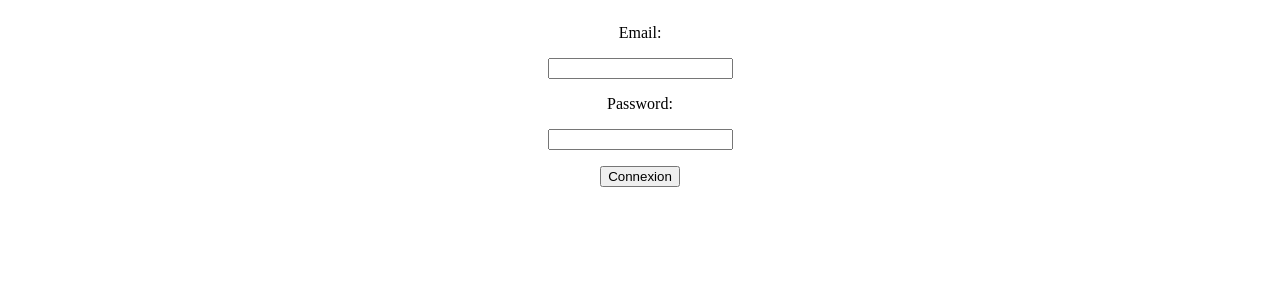
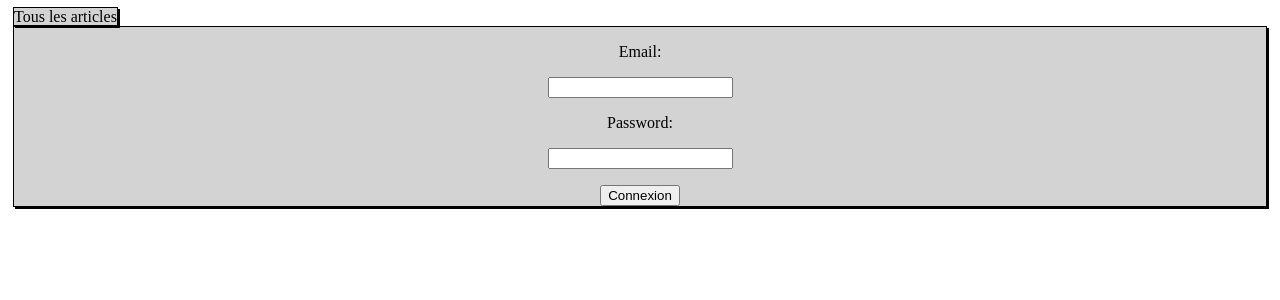
Before and after one commit to mithridatem/projet_concepteur, a PHP site: the page made by view/connect.php in a window 1280 px wide. Shown: the top 300 px of the page. Run offline with PHP 8.4, Linux system fonts and the light colour scheme; the template is opened without the code that fills it: most values are stand-ins (such as "Sample title", 1, 10 or a date in 2020).

Commit message:
ore front

```diff
--- a/css/all_article.css
+++ b/css/all_article.css
@@ -11,8 +11,13 @@ body > div > div{
     width:80%;
     margin-top: 20px;
     border-radius: 45px;
+    box-shadow: 2px 2px black;
 }
 
 h3{
     text-decoration: underline;
 }
+
+form{
+    margin-top: 30px;
+}
--- a/css/base.css
+++ b/css/base.css
@@ -3,6 +3,12 @@ form{
     flex-direction: column;
     justify-content: center;
     align-items: center;
+    margin: 0 5px 0 5px;
+    border: 1px solid black;
+    background-color: lightgrey;
+    text-decoration: none;
+    color: black;
+    box-shadow: 2px 2px black;
 }
  #submit{
     margin-top: 2vh;
--- a/css/form_only.css
+++ b/css/form_only.css
@@ -1,3 +1,3 @@
-form{
-    height: 100vh;
+.full-page{
+    height: 90vh;
 }
--- a/css/nav.css
+++ b/css/nav.css
@@ -4,4 +4,5 @@ nav > a{
     background-color: lightgrey;
     text-decoration: none;
     color: black;
+    box-shadow: 2px 2px black;
 }
--- a/view/add_article.php
+++ b/view/add_article.php
@@ -1,5 +1,5 @@
 <?php ob_start();?>
-        <form action="" method="post">
+        <form action="" method="post" class="full-page">
             <p>Titre:</p>
             <input type="text" name="name_art" required/>
             <p>Sujet:</p>
--- a/view/add_category.php
+++ b/view/add_category.php
@@ -1,6 +1,6 @@
 
 <?php ob_start();?>
-<form action="" method="post">
+<form action="" method="post" class="full-page">
     <p>Entrer un nom:</p>
     <input type="text" name="name_type"/>
     <input type="submit" value="Valider" name="submit_util" id="submit"/>
--- a/view/add_user.php
+++ b/view/add_user.php
@@ -1,5 +1,5 @@
 <?php ob_start();?>
-        <form action="" method="post" enctype="multipart/form-data">
+        <form action="" method="post" enctype="multipart/form-data" class="full-page">
             <p>Prénom:</p>
             <input type="text" name="first_name_util" required/>
             <p>Nom:</p>
--- a/view/connect.php
+++ b/view/connect.php
@@ -1,5 +1,10 @@
 <?php ob_start();?>
-    <form action="" method="post" enctype="multipart/form-data">
+    <nav>
+        <a href="/projet/">
+            Tous les articles
+        </a>
+    </nav>
+    <form action="" method="post" enctype="multipart/form-data" class="full-page">
         <p>Email:</p>
         <input type="email" name="mail_util" required/>
         <p>Password:</p>
--- a/view/delete_user.php
+++ b/view/delete_user.php
@@ -1,5 +1,5 @@
 <?php ob_start();?>
-<form action="" method="post">
+<form action="" method="post" class="full-page">
             <p>Utilisateur:</p>
             <select name="id_util">
             <?php
--- a/view/see_article.php
+++ b/view/see_article.php
@@ -29,11 +29,12 @@ ob_start();
                                     <p>$content</p>
                                 </div>";
                                 $comment = getComment($bdd,$id);
+                                echo"<h3>Commentaire</h3>";
                                 foreach($comment as $c){
                                     $date_comment = $c->date_commentaire;
                                     $user_comment = $c->first_name_util.' '.$c->name_util;
                                     $content_comment = $c->commentaire;
-                                    echo"<div class='article'>
+                                    echo"<div class='comment'>
                                     <h3>$user_comment</h3>
                                     <h4>Du: $date_comment</h4>
                                     <p>$content_comment</p>
```
